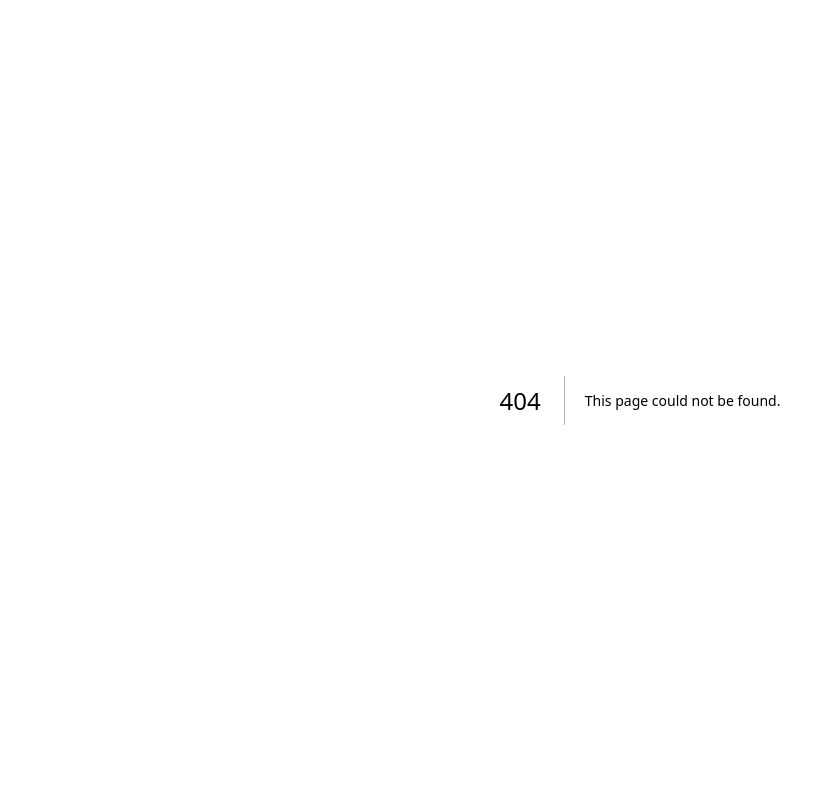
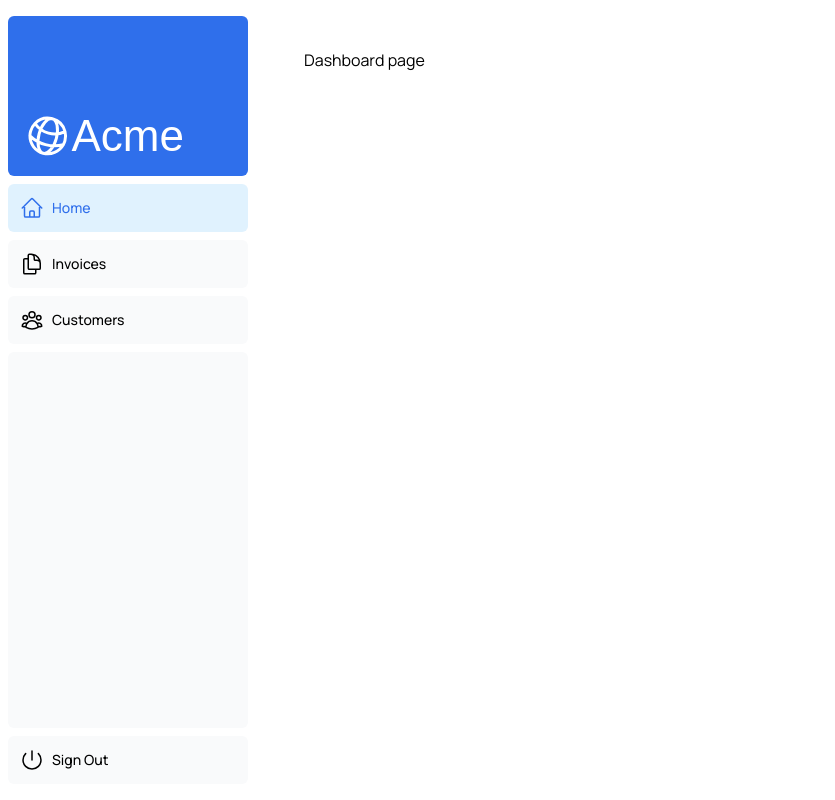
Before and after one commit to deji-ice/nextjs-dashboard, a Next.js app: page /dashboard in a window 1280 px wide. Before the commit this address had no page. Shown: the whole page, without its empty margins (0-835 px from the left). Built offline with nearby package versions, Linux system fonts and the light colour scheme; a web font is replaced by a local one.

Commit message:
Add dashboard layout and page components

```diff
--- /dev/null
+++ b/app/dashboard/layout.tsx
@@ -0,0 +1,12 @@
+import SideNav from '@/app/ui/dashboard/sidenav';
+
+export default function Layout({ children }: { children: React.ReactNode }) {
+  return (
+    <div className="flex h-screen flex-col md:flex-row md:overflow-hidden">
+      <div className="w-full flex-none md:w-64">
+        <SideNav />
+      </div>
+      <div className="flex-grow p-6 md:overflow-y-auto md:p-12">{children}</div>
+    </div>
+  );
+}
--- /dev/null
+++ b/app/dashboard/page.tsx
@@ -0,0 +1,9 @@
+import React from 'react'
+
+const Dashboard = () => {
+  return (
+    <div>Dashboard page</div>
+  )
+}
+
+export default Dashboard
```
